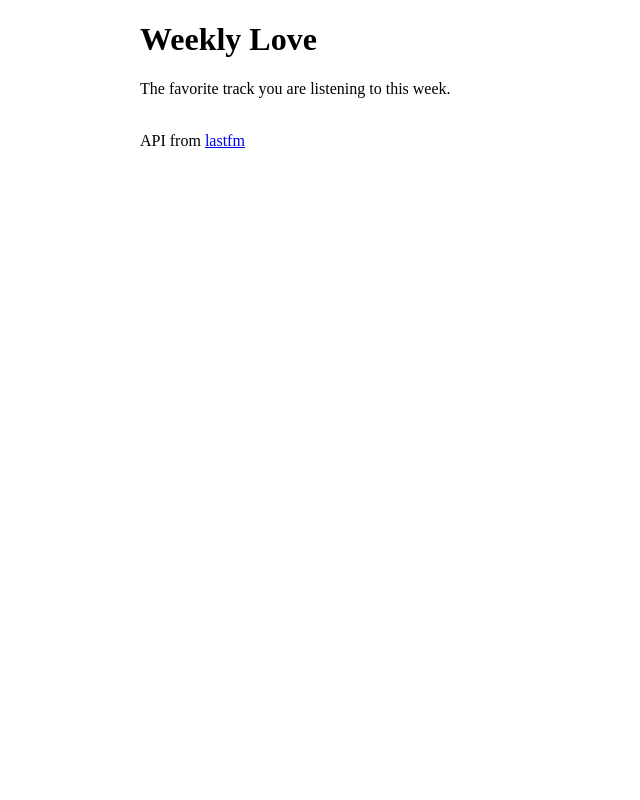
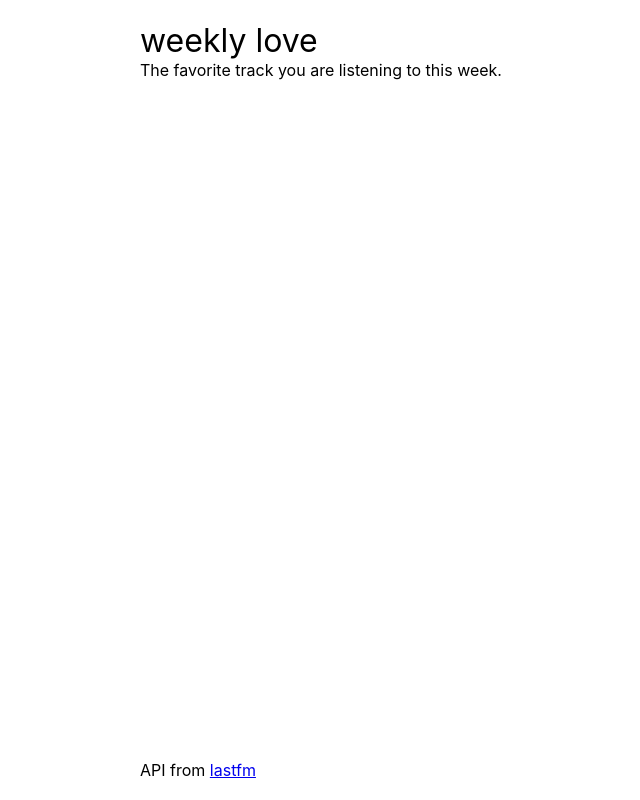
Before and after one commit to crashuniverse/weekly-love, a React app: page / in a window 1280 px wide. Shown: the whole page, without its empty margins (50-690 px from the left). Built offline with nearby package versions, Linux system fonts and the light colour scheme; no server answers.

Commit message:
add styles for the favorite track dashboard

```diff
--- a/app/index.js
+++ b/app/index.js
@@ -25,13 +25,17 @@ class App extends React.Component {
     return (
       <div className="container">
         <header>
-          <h1>Weekly Love</h1>
+          <h1>weekly love</h1>
+          <div>The favorite track you are listening to this week.</div>
         </header>
-        <p>The favorite track you are listening to this week.</p>
-        <div>{ this.state && this.state.track && this.state.track.name }</div>
-        <div>{ this.state && this.state.track && this.state.track.artist }</div>
-        <div>
-          <img src={this.state && this.state.track && this.state.track.image} alt="" />
+        <div className="track-container">
+          <div className="image">
+            <img src={this.state && this.state.track && this.state.track.image} alt="" />
+          </div>
+          <div>
+            <div className="track">{ this.state && this.state.track && this.state.track.name }</div>
+            <div className="artist">{ this.state && this.state.track && this.state.track.artist }</div>
+          </div>
         </div>
         <footer>API from <a href="https://www.last.fm/api" target="_blank" rel="noopener noreferrer">lastfm</a></footer>
       </div>
--- a/app/index.scss
+++ b/app/index.scss
@@ -1,4 +1,52 @@
+body {
+  font-family: -apple-system, BlinkMacSystemFont,
+    "Segoe UI", "Roboto", "Oxygen", "Ubuntu", "Cantarell",
+    "Fira Sans", "Droid Sans", "Helvetica Neue",
+    sans-serif;
+}
+
 .container {
   width: 900px;
   margin: 0 auto;
 }
+
+header {
+  margin-bottom: 60px;
+}
+
+header h1 {
+  font-size: 2em;
+  font-weight: 400;
+  margin-bottom: 0;
+}
+
+.track-container {
+  display: flex;
+  flex-direction: column;
+
+  @media only screen and (min-width: 321px) {
+    display: flex;
+    flex-direction: row;
+  }
+}
+
+.image {
+  margin-right: 40px;
+}
+
+.track {
+  font-size: 4em;
+  font-weight: 100;
+  margin: 10px 0;
+}
+
+.artist {
+  font-size: 2em;
+  font-weight: 300;
+}
+
+footer {
+  position: absolute;
+  bottom: 0;
+  padding: 20px 0;
+}
```
